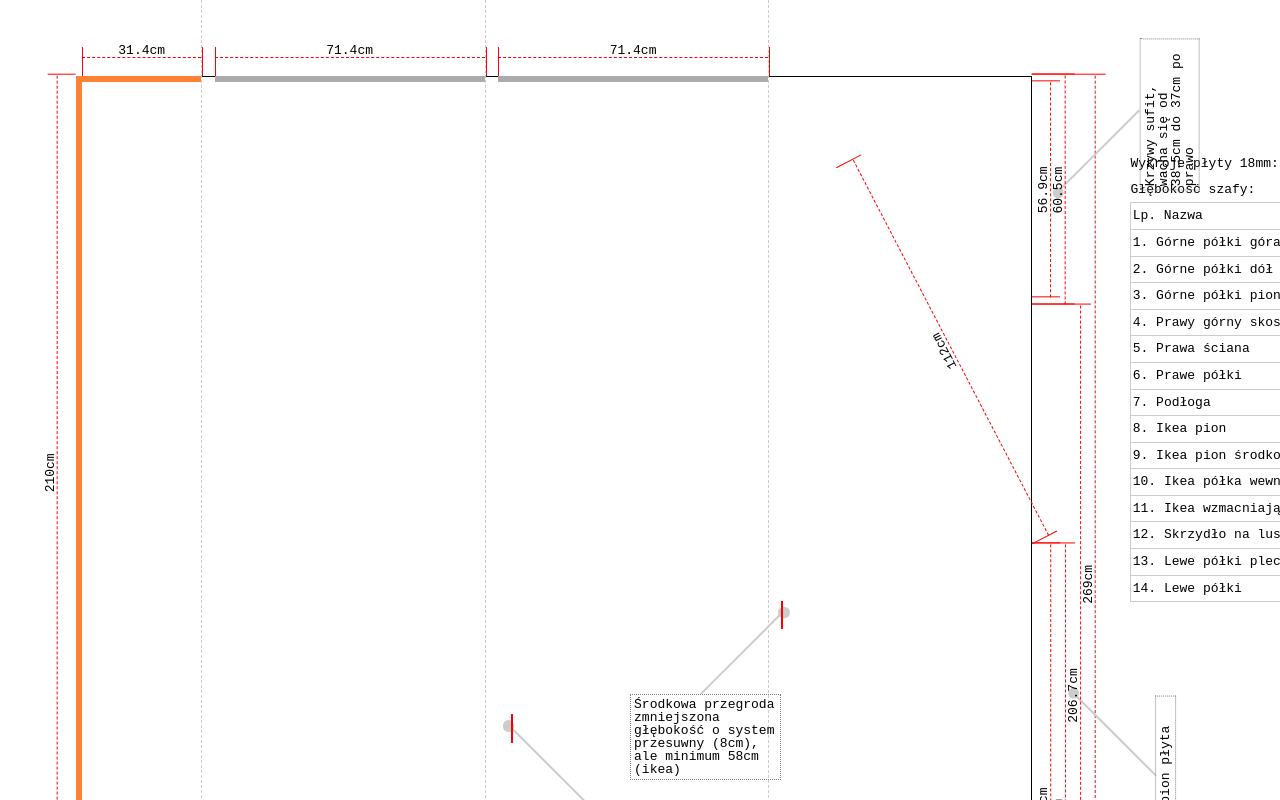
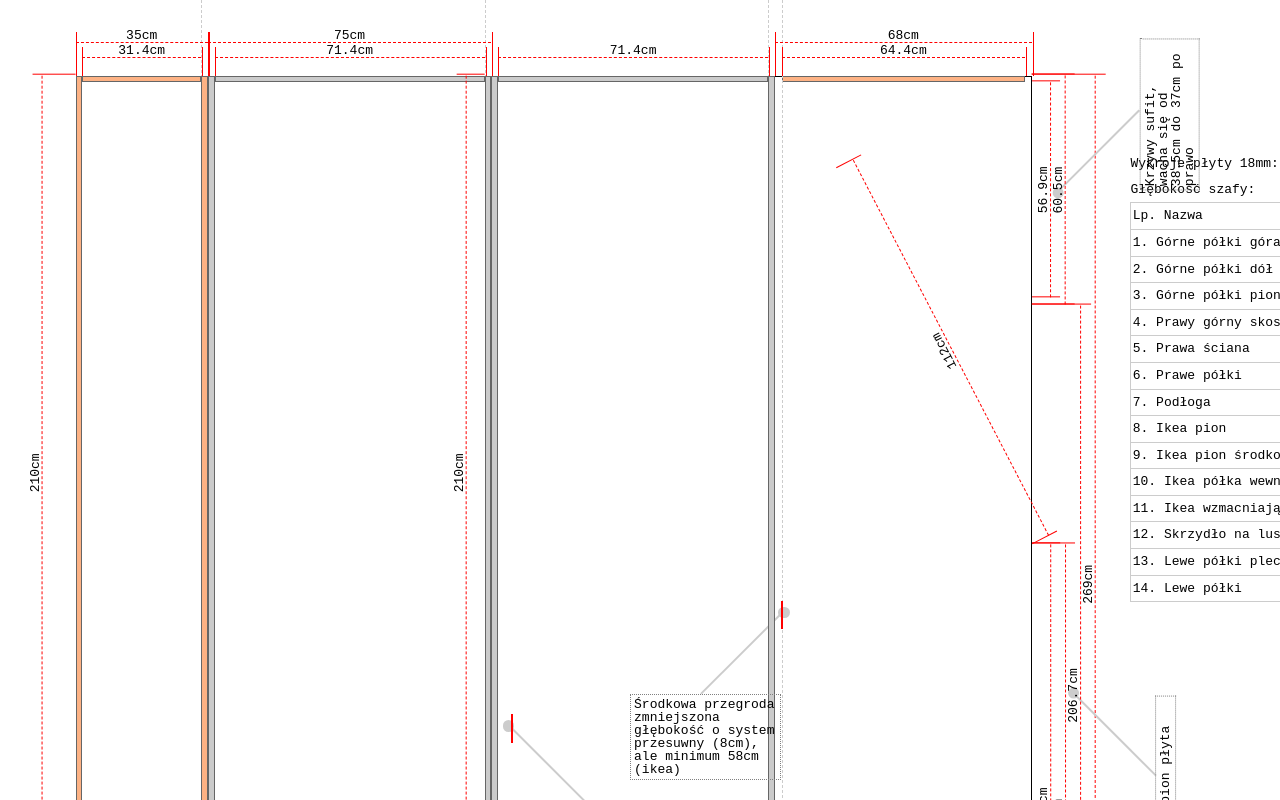
Before and after one commit to manio4444/wardrobe-design, a React (Create React App) app: page / in a window 1280 px wide. Shown: the top 800 px of the page. Built offline with nearby package versions, Linux system fonts and the light colour scheme.

Commit message:
more config

```diff
--- a/src/App.js
+++ b/src/App.js
@@ -22,6 +22,27 @@ function App() {
                     return <Wykroj key={element.name} {...element} />
                 }
             })}
+
+            <Sizer
+                lvl={2}
+                position={"gora"}
+                size={consts.lewa_drewniana_zew}
+                width={consts.lewa_drewniana_zew}
+            />
+            <Sizer
+                lvl={2}
+                position={"gora"}
+                size={consts.ikea_sze_zew}
+                width={consts.ikea_sze_zew}
+                left={consts.lewa_drewniana_zew}
+            />
+            <Sizer
+                lvl={2}
+                position={"gora"}
+                size={consts.prawa_drewniana_zew}
+                width={consts.prawa_drewniana_zew}
+                left={consts.sciana_sze - consts.prawa_drewniana_zew}
+            />
 
             <div className="ikea_gora"></div>
 
--- a/src/App.scss
+++ b/src/App.scss
@@ -1,9 +1,16 @@
 .deska {
   position: absolute;
-  background-color: #aaa;
+  background-color: #cbcbcb;
+  border: 1px solid #666666;
+
+  &.pionowa {
+  }
+
+  &.pozioma {
+  }
 
   &.drewno {
-    background-color: #ff8133;
+    background-color: #fdb284;
   }
 }
 
--- a/src/components/Wykroj.jsx
+++ b/src/components/Wykroj.jsx
@@ -43,6 +43,7 @@ export const Wykroj = (props) => {
             {props.sizer && <Sizer
                 {...props.sizer}
                 left={props.left}
+                top={props.orientation === orientationType.VERTICAL ? props.top : undefined}
                 size={props.width}
                 width={props.width}
             />}
--- a/src/config.js
+++ b/src/config.js
@@ -4,7 +4,9 @@ import {
     ikea_sze_zew,
     lewa_drewniana_wew,
     lewa_drewniana_zew,
-    plyta
+    plyta,
+    prawa_drewniana_wew,
+    sciana_sze, sciana_wys
 } from "./consts";
 
 export const typeType = {
@@ -21,7 +23,7 @@ export const colorType = {
 
 export const config = [
     {
-        name: "biała środek sufit lewa",
+        name: "biała środek górnej lewej sufit",
         type: typeType.WYKROJ,
         colorType: colorType.WHITE,
         orientation: orientationType.HORIZONTAL,
@@ -36,7 +38,16 @@ export const config = [
         }
     },
     {
-        name: "biała środek sufit prawa",
+        name: "biała środek górnej lewej dol",
+        type: typeType.WYKROJ,
+        colorType: colorType.WHITE,
+        orientation: orientationType.HORIZONTAL,
+        width: ikea_sze_wew,
+        left: lewa_drewniana_zew + plyta,
+        top: biala_wysokosc_srodka_wew - plyta,
+    },
+    {
+        name: "biała środek górnej prawej sufit",
         type: typeType.WYKROJ,
         colorType: colorType.WHITE,
         orientation: orientationType.HORIZONTAL,
@@ -49,6 +60,65 @@ export const config = [
             lvl: 1,
             position: "gora",
         }
+    },
+    {
+        name: "biała środek górnej prawej dol",
+        type: typeType.WYKROJ,
+        colorType: colorType.WHITE,
+        orientation: orientationType.HORIZONTAL,
+        helperLeft: false,
+        helperRight: true,
+        width: ikea_sze_wew,
+        left: lewa_drewniana_zew + ikea_sze_zew + plyta,
+        top: biala_wysokosc_srodka_wew - plyta,
+    },
+    {
+        name: "biała środek górna lewej lewa",
+        type: typeType.WYKROJ,
+        colorType: colorType.WHITE,
+        orientation: orientationType.VERTICAL,
+        helperTop: false,
+        helperBottom: true,
+        width: biala_wysokosc_srodka_wew,
+        left: lewa_drewniana_zew,
+        top: 0,
+    },
+    {
+        name: "biała środek górna lewej prawa",
+        type: typeType.WYKROJ,
+        colorType: colorType.WHITE,
+        orientation: orientationType.VERTICAL,
+        helperTop: false,
+        helperBottom: true,
+        width: biala_wysokosc_srodka_wew,
+        left: lewa_drewniana_zew + ikea_sze_wew + plyta,
+        top: 0,
+        sizer: {
+            lvl: 1,
+            position: "lewa",
+        }
+    },
+    {
+        name: "biała środek górna prawej lewa",
+        type: typeType.WYKROJ,
+        colorType: colorType.WHITE,
+        orientation: orientationType.VERTICAL,
+        helperTop: false,
+        helperBottom: true,
+        width: biala_wysokosc_srodka_wew,
+        left: lewa_drewniana_zew + ikea_sze_zew,
+        top: 0,
+    },
+    {
+        name: "biała środek górna prawej prawa",
+        type: typeType.WYKROJ,
+        colorType: colorType.WHITE,
+        orientation: orientationType.VERTICAL,
+        helperTop: false,
+        helperBottom: true,
+        width: biala_wysokosc_srodka_wew,
+        left: lewa_drewniana_zew + ikea_sze_zew + ikea_sze_wew + plyta,
+        top: 0,
     },
     {
         name: "drewniana lewa sufit",
@@ -76,8 +146,63 @@ export const config = [
         left: 0,
         top: 0,
         sizer: {
+            lvl: 2,
+            position: "lewa",
+        }
+    },
+    {
+        name: "drewniana lewa prawa gora",
+        type: typeType.WYKROJ,
+        colorType: colorType.WOOD,
+        orientation: orientationType.VERTICAL,
+        helperTop: false,
+        helperBottom: true,
+        width: biala_wysokosc_srodka_wew,
+        left: lewa_drewniana_wew + plyta,
+        top: 0,
+    },
+    {
+        name: "drewniana lewa prawa dol",
+        type: typeType.WYKROJ,
+        colorType: colorType.WOOD,
+        orientation: orientationType.VERTICAL,
+        helperTop: false,
+        helperBottom: true,
+        width: sciana_wys - biala_wysokosc_srodka_wew,
+        left: 0,
+        top: biala_wysokosc_srodka_wew,
+        sizer: {
             lvl: 1,
             position: "lewa",
         }
     },
+    {
+        name: "drewniana prawa lewa gora",
+        type: typeType.WYKROJ,
+        colorType: colorType.WOOD,
+        orientation: orientationType.VERTICAL,
+        helperTop: false,
+        helperBottom: true,
+        width: sciana_wys - biala_wysokosc_srodka_wew,
+        left: 0,
+        top: biala_wysokosc_srodka_wew,
+        sizer: {
+            lvl: 1,
+            position: "lewa",
+        }
+    },
+    {
+        name: "drewniana prawa lewa gora",
+        type: typeType.WYKROJ,
+        colorType: colorType.WOOD,
+        orientation: orientationType.HORIZONTAL,
+        helperLeft: true,
+        width: prawa_drewniana_wew,
+        left: sciana_sze - prawa_drewniana_wew - plyta,
+        top: 0,
+        sizer: {
+            lvl: 1,
+            position: "gora",
+        }
+    },
 ]
--- a/src/consts.js
+++ b/src/consts.js
@@ -15,6 +15,8 @@ export const szuflady_srodek = 2 * 40;
 export const biala_wysokosc_srodka_wew = pantograf + szuflady_srodek;
 export const lewa_drewniana_zew = 35;
 export const lewa_drewniana_wew = lewa_drewniana_zew - (2 * plyta);
+export const prawa_drewniana_zew = sciana_sze - lewa_drewniana_zew - (2 * ikea_sze_zew);
+export const prawa_drewniana_wew = prawa_drewniana_zew - (2 * plyta);
 
 
 /**
```
